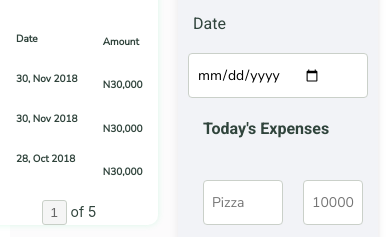
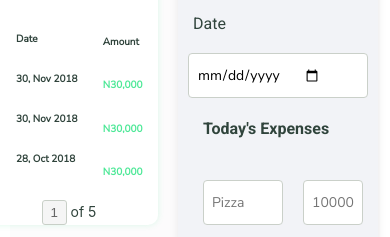
Before and after one commit to OluDominic/fundall-tut, a React (Create React App) app: page /dashboard in a window 390 px wide. Shown: the part 280-517 px from the top of the page. Built offline with nearby package versions, Linux system fonts and the light colour scheme; no server answers; a web font is replaced by a local one.

Commit message:
style update

```diff
--- a/src/components/dashboard/index.js
+++ b/src/components/dashboard/index.js
@@ -102,7 +102,7 @@ const Dashboard =()=> {
                                 <h3>28, Oct 2018</h3>
                             </div>
                             <div className="amount">
-                                <h4>Amount</h4>
+                                <h4 style={{color: "#30443C"}}>Amount</h4>
                                 <h4>N30,000</h4>
                                 <h4>N30,000</h4>
                                 <h4>N30,000</h4>
--- a/src/components/dashboard/index.scss
+++ b/src/components/dashboard/index.scss
@@ -158,7 +158,7 @@ html {
                     h4 {
                         font-size: 16px;
                         font-family: Nunito Sans;
-                        color: #30443C;
+                        color: #4DE897;
                         padding: 8px 6px;
                     }
                 }
@@ -380,6 +380,7 @@ html {
 
                         h4 {
                             font-size: 12px;
+                            color: #4DE897;
                         }
                     }
                 }
@@ -547,7 +548,7 @@ html {
                         h4 {
                             font-size: 10px;
                             font-family: Nunito Sans;
-                            color: #30443C;
+                            color: #4DE897;
                         }
                     }
                 }
```
